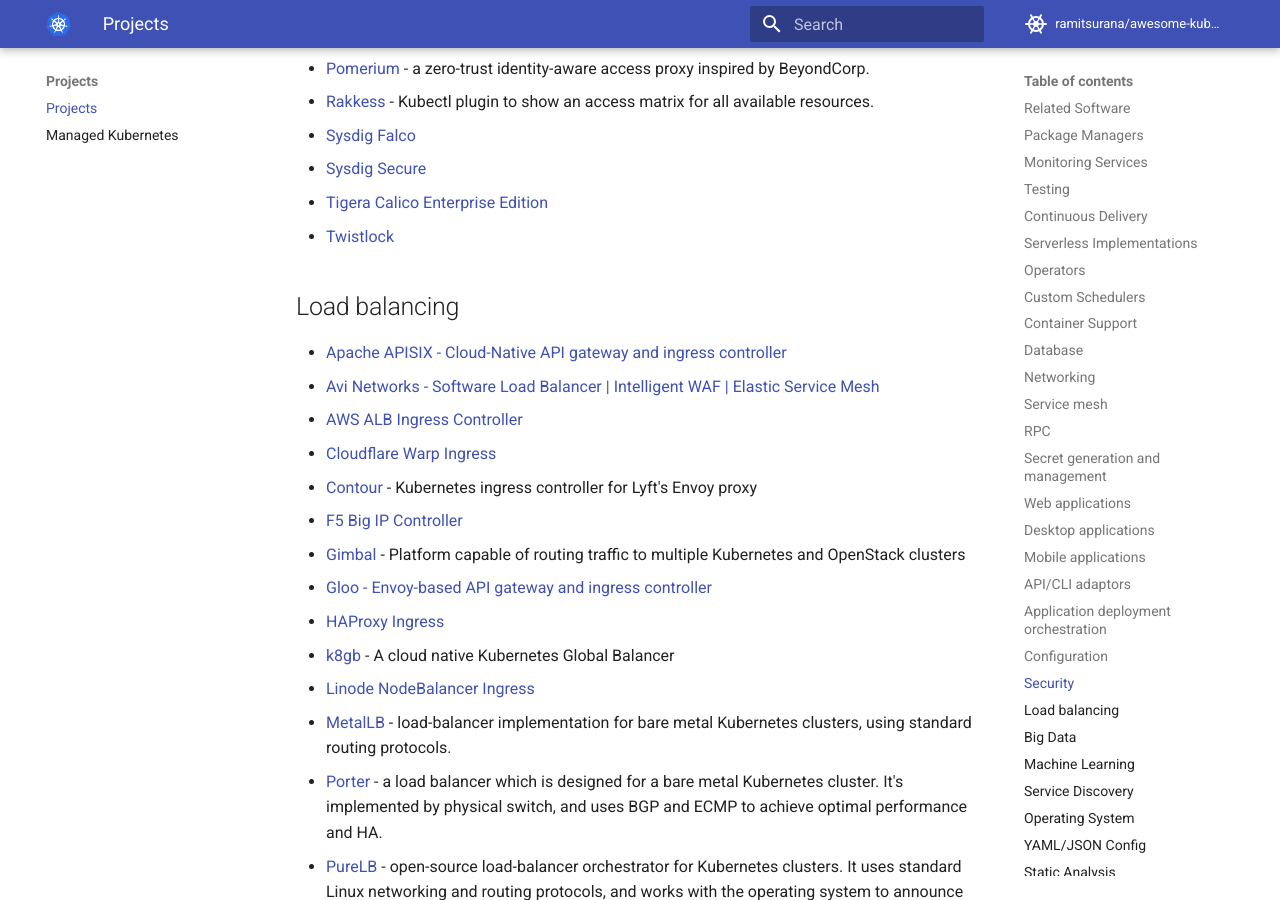
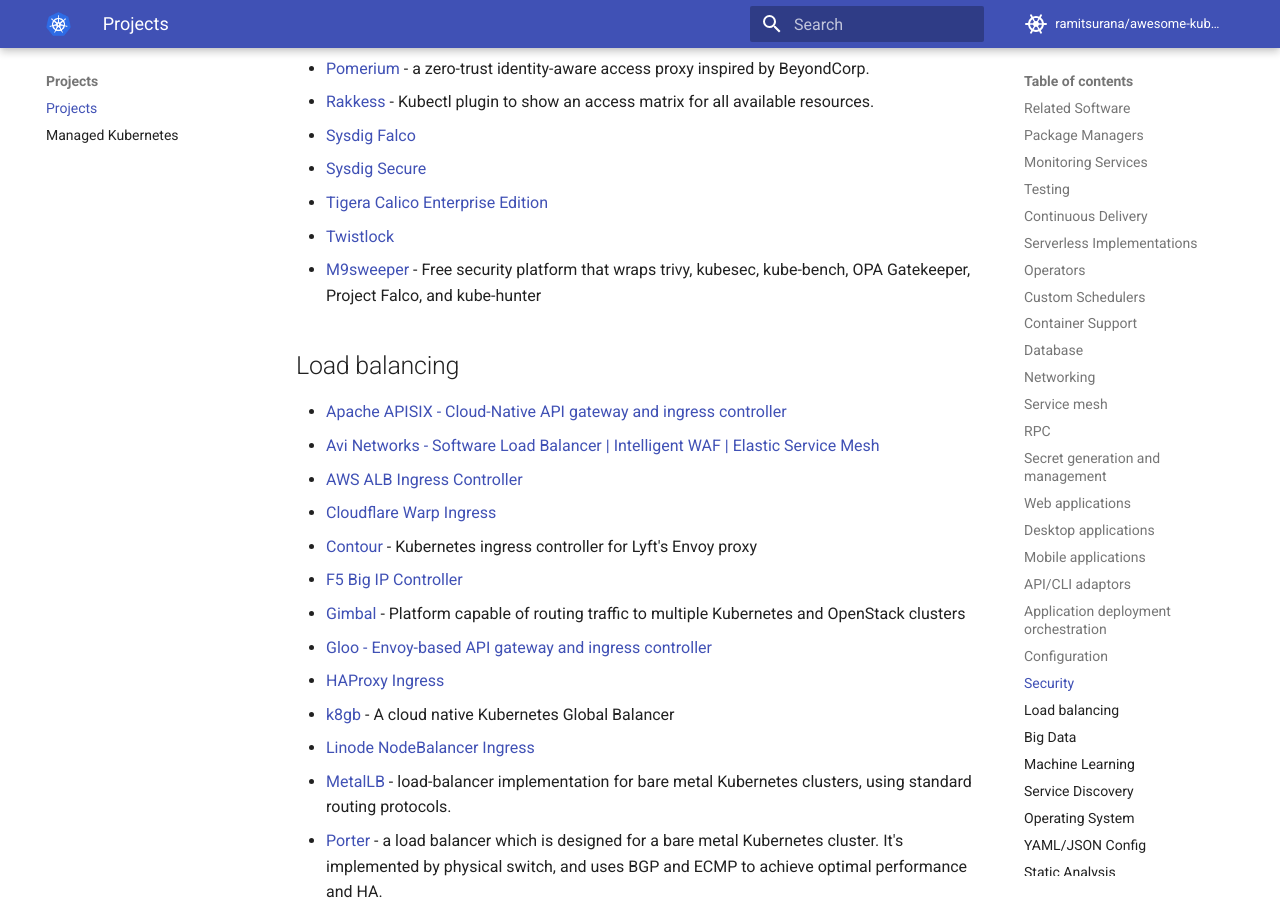
Before and after one commit to ramitsurana/awesome-kubernetes, an MkDocs documentation site: the page built from docs/projects/projects.md, in a window 1280 px wide and 900 px high, scrolled down 15306 px. Built offline with MkDocs 1.6.1 and Material for MkDocs 9.7.7, drawn with Linux system fonts in a browser that asks for light colours; comment, search, counter and statistics services are not loaded.

Commit message:
Adding M9sweeper to list of security projects (#839)

```diff
--- a/docs/projects/projects.md
+++ b/docs/projects/projects.md
@@ -414,6 +414,7 @@ Projects
 * [Sysdig Secure](http://www.sysdig.com/products/secure)
 * [Tigera Calico Enterprise Edition](https://www.tigera.io/tigera-products/calico-enterprise/)
 * [Twistlock](http://www.twistlock.com/)
+* [M9sweeper](https://github.com/m9sweeper/m9sweeper) - Free security platform that wraps trivy, kubesec, kube-bench, OPA Gatekeeper, Project Falco, and kube-hunter
 
 ## Load balancing
 
```
